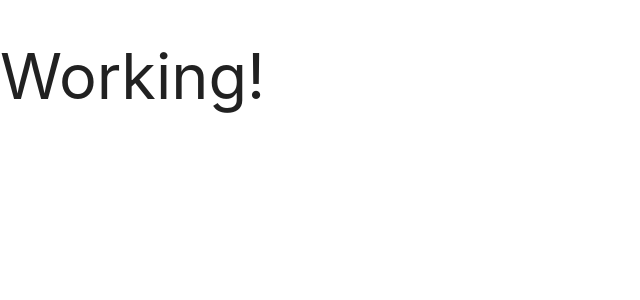
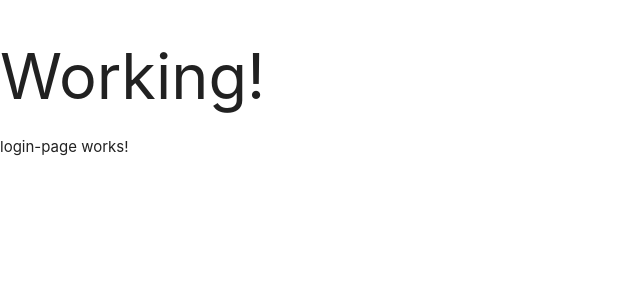
Before and after one commit to mihinov/crm-angular, an Angular app in the folder client/: page /login in a window 1280 px wide. Before the commit this address led to /. Shown: the top 300 px of the page, without its empty margins (0-640 px from the left). Built offline with nearby package versions, Linux system fonts and the light colour scheme.

Commit message:
angular GOGOGOGOGO!

```diff
--- a/client/src/app/app-routing.module.ts
+++ b/client/src/app/app-routing.module.ts
@@ -1,7 +1,10 @@
 import { NgModule } from '@angular/core';
 import { Routes, RouterModule } from '@angular/router';
+import { LoginPageComponent } from './login-page/login-page.component';
 
-const routes: Routes = [];
+const routes: Routes = [
+  {path: 'login', component: LoginPageComponent}
+];
 
 @NgModule({
   imports: [RouterModule.forRoot(routes)],
--- a/client/src/app/app.component.html
+++ b/client/src/app/app.component.html
@@ -1 +1,3 @@
 <h1>Working!</h1>
+
+<router-outlet></router-outlet>
--- a/client/src/app/app.module.ts
+++ b/client/src/app/app.module.ts
@@ -3,10 +3,12 @@ import { NgModule } from '@angular/core';
 
 import { AppRoutingModule } from './app-routing.module';
 import { AppComponent } from './app.component';
+import { LoginPageComponent } from './login-page/login-page.component';
 
 @NgModule({
   declarations: [
-    AppComponent
+    AppComponent,
+    LoginPageComponent
   ],
   imports: [
     BrowserModule,
--- /dev/null
+++ b/client/src/app/login-page/login-page.component.html
@@ -0,0 +1 @@
+<p>login-page works!</p>
--- /dev/null
+++ b/client/src/app/login-page/login-page.component.ts
@@ -0,0 +1,15 @@
+import { Component, OnInit } from '@angular/core';
+
+@Component({
+  selector: 'app-login-page',
+  templateUrl: './login-page.component.html',
+  styleUrls: ['./login-page.component.scss']
+})
+export class LoginPageComponent implements OnInit {
+
+  constructor() { }
+
+  ngOnInit(): void {
+  }
+
+}
```
Also changed, not shown: client/src/app/login-page/login-page.component.scss (added).
